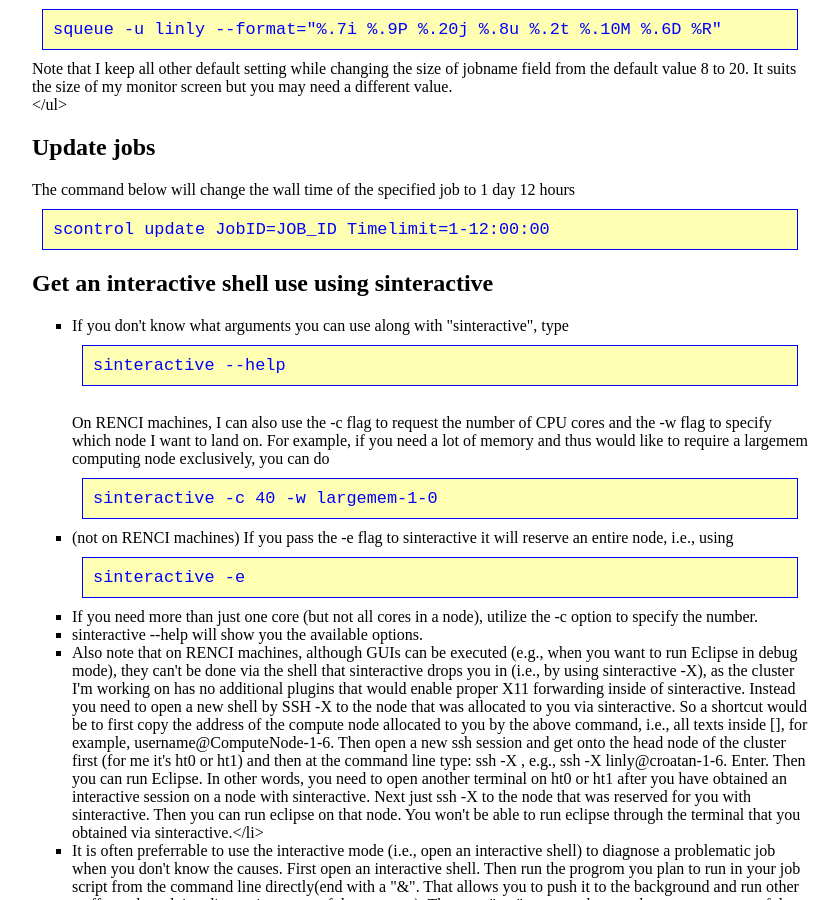
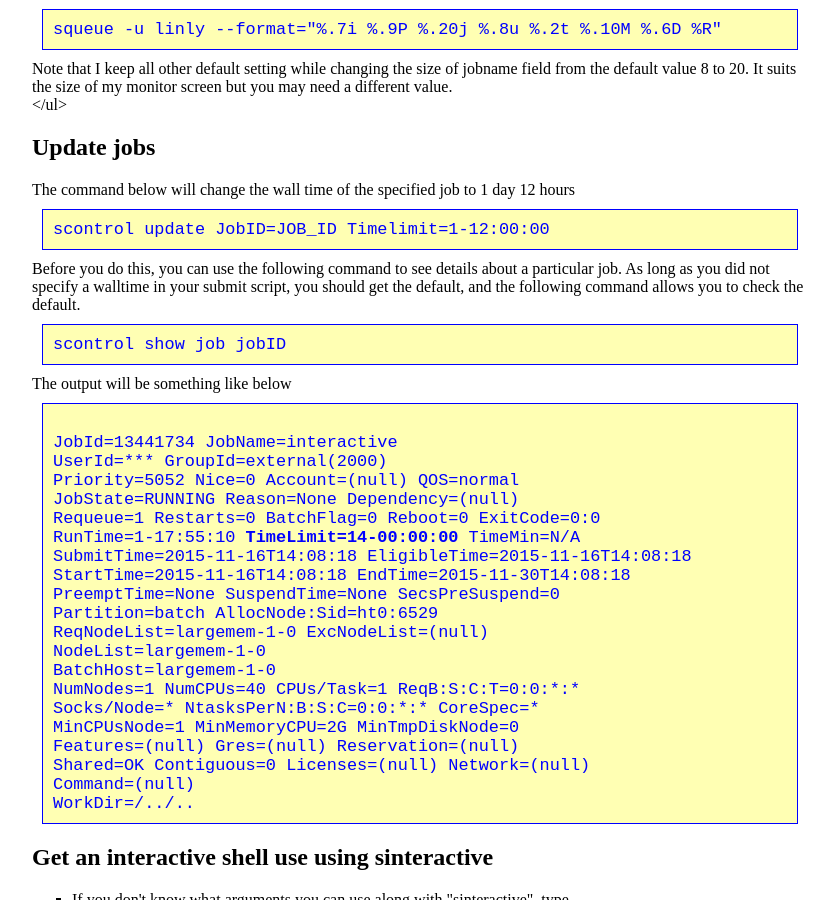
Before and after one commit to lybird300/lybird300.github.io, a Jekyll site: the page built from _posts/2015-10-01-cluster-slurm.md, in a window 1280 px wide and 900 px high, scrolled down 2853 px. Shown: the whole window, without its empty margins (280-1119 px from the left). Built offline with Jekyll 4.4.1, drawn with Linux system fonts in a browser that asks for light colours.

Commit message:
Update 2015-10-01-cluster-slurm.md

```diff
--- a/_posts/2015-10-01-cluster-slurm.md
+++ b/_posts/2015-10-01-cluster-slurm.md
@@ -71,6 +71,31 @@ Note that I keep all other default setting while changing the size of jobname fi
 <h2>Update jobs</h2>
 The command below will change the wall time of the specified job to 1 day 12 hours
 <pre><code>scontrol update JobID=JOB_ID Timelimit=1-12:00:00</code></pre>
+Before you do this, you can use the following command to see details about a particular job. As long as you did not specify a walltime in your submit script, you should get the default, and the following command allows you to check the default.
+<pre><code>scontrol show job jobID</code></pre>
+The output will be something like below
+<pre><code>
+JobId=13441734 JobName=interactive
+UserId=*** GroupId=external(2000)
+Priority=5052 Nice=0 Account=(null) QOS=normal
+JobState=RUNNING Reason=None Dependency=(null)
+Requeue=1 Restarts=0 BatchFlag=0 Reboot=0 ExitCode=0:0
+RunTime=1-17:55:10 <b>TimeLimit=14-00:00:00</b> TimeMin=N/A
+SubmitTime=2015-11-16T14:08:18 EligibleTime=2015-11-16T14:08:18
+StartTime=2015-11-16T14:08:18 EndTime=2015-11-30T14:08:18
+PreemptTime=None SuspendTime=None SecsPreSuspend=0
+Partition=batch AllocNode:Sid=ht0:6529
+ReqNodeList=largemem-1-0 ExcNodeList=(null)
+NodeList=largemem-1-0
+BatchHost=largemem-1-0
+NumNodes=1 NumCPUs=40 CPUs/Task=1 ReqB:S:C:T=0:0:*:*
+Socks/Node=* NtasksPerN:B:S:C=0:0:*:* CoreSpec=*
+MinCPUsNode=1 MinMemoryCPU=2G MinTmpDiskNode=0
+Features=(null) Gres=(null) Reservation=(null)
+Shared=OK Contiguous=0 Licenses=(null) Network=(null)
+Command=(null)
+WorkDir=/../..
+</code></pre>
 <h2>Get an interactive shell use using sinteractive</h2>
 <ul>
 <li>If you don't know what arguments you can use along with "sinteractive", type
```
